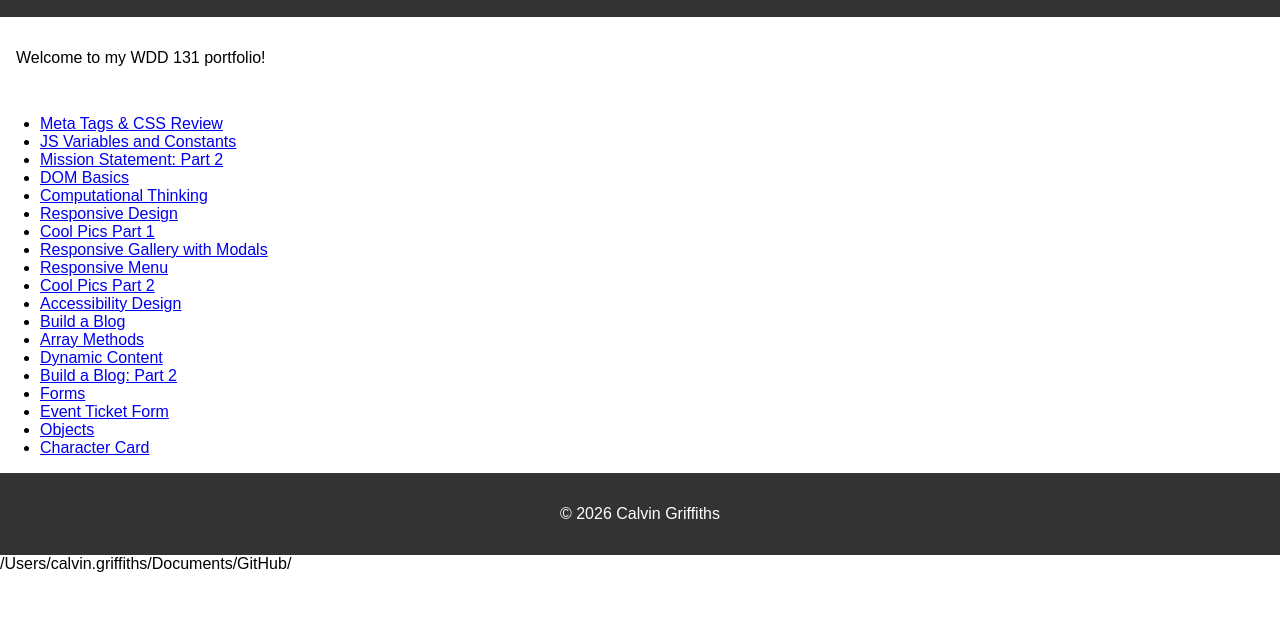
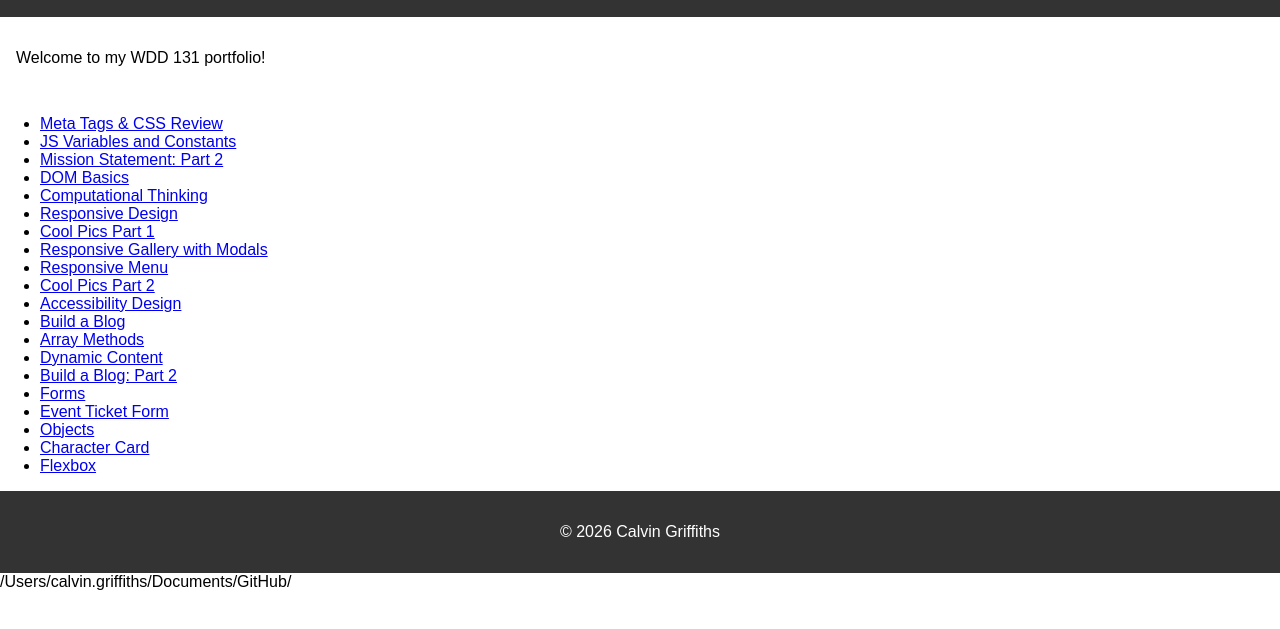
Before and after one commit to griffithscal6-prog/wdd-131, a plain HTML site: page index.html in a window 1280 px wide. Shown: the part 95-724 px from the top of the page. Drawn offline with Linux system fonts and the light colour scheme.

Commit message:
Update index.html

```diff
--- a/index.html
+++ b/index.html
@@ -49,6 +49,7 @@
             <li><a href="prove/eventform/event-ticket-form.html">Event Ticket Form</a></li>
             <li><a href="ponder/objects.html">Objects</a></li>
             <li><a href="prove/character-card/character-card.html">Character Card</a></li>
+            <li><a href="ponder/flexbox.html">Flexbox</a></li>
         </ul>
     </nav>
     <footer>
```
